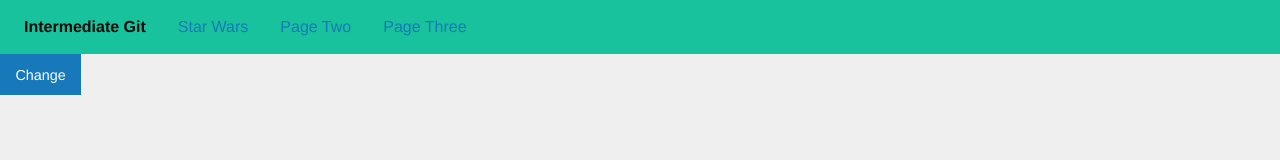
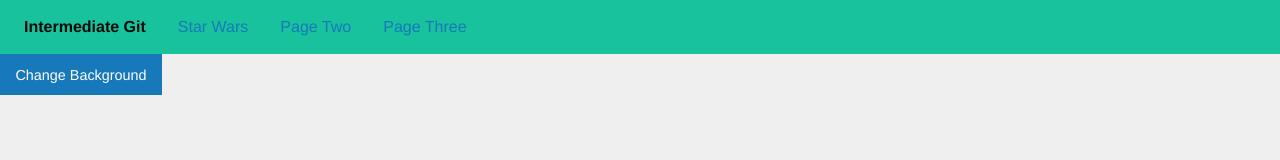
Before and after one commit to racedale/intermediate-git-test, a website: page app/index.html in a window 1280 px wide. Drawn offline with nearby package versions, Linux system fonts and the light colour scheme; files that its build step writes are made by us from their sources.

Commit message:
Add more descriptive name for button

```diff
--- a/app/index.html
+++ b/app/index.html
@@ -21,7 +21,7 @@
 
 <!-- Main Content -->
 <div id="content">
-    <button type="button" class="button">Change</button>
+    <button type="button" class="button">Change Background</button>
 </div>
 
 <script src="https://cdnjs.cloudflare.com/ajax/libs/jquery/3.2.1/jquery.js"></script>
```
